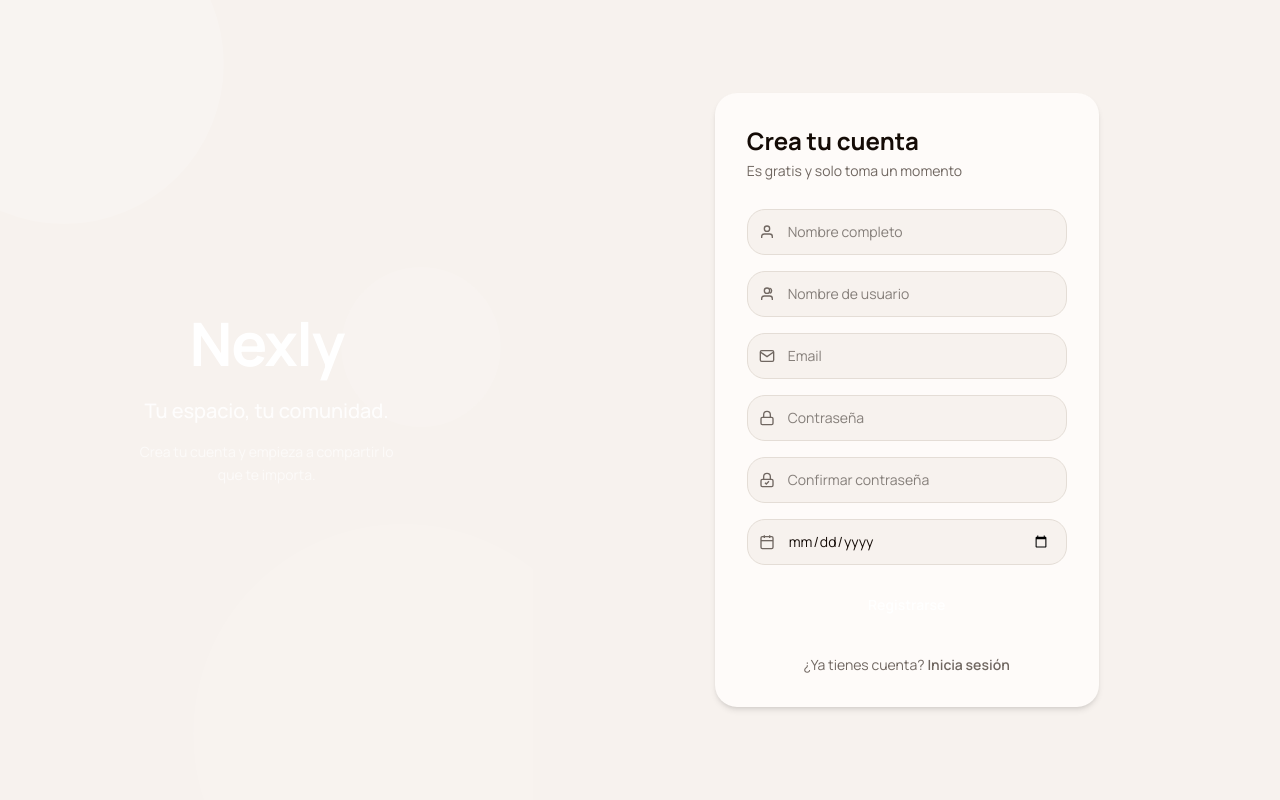
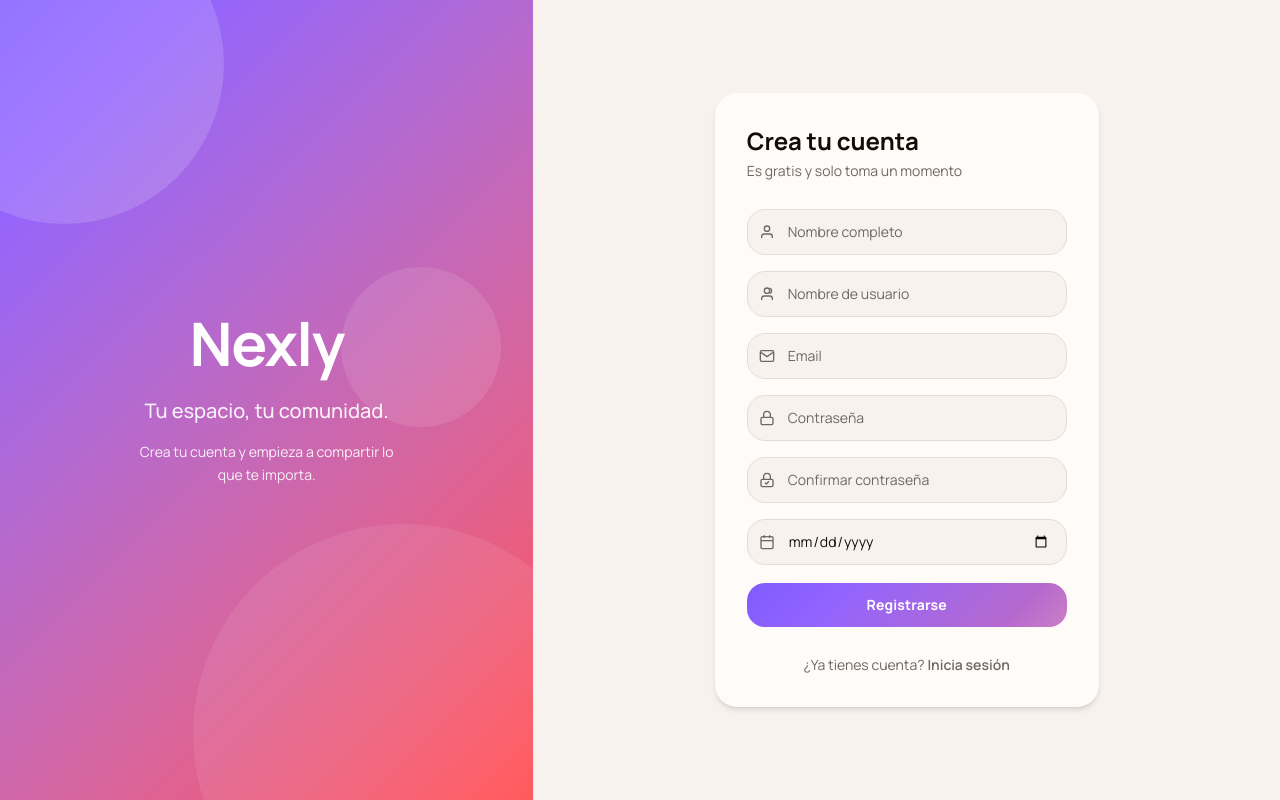
Before and after one commit to MateoCastro47/Nexly-Project, a React (Vite) app in the folder NexlyFront/: page /register in a window 1280 px wide. Built offline with nearby package versions, Linux system fonts and the light colour scheme; no server answers.

Commit message:
style: eliminar botón Publicar del sidebar y corregir estilos de Register

```diff
--- a/NexlyFront/src/components/layout/Sidebar.tsx
+++ b/NexlyFront/src/components/layout/Sidebar.tsx
@@ -106,16 +106,6 @@ export default function Sidebar() {
           ))}
         </nav>
 
-        {/* Botón crear post */}
-        <button
-          className="btn-primary w-full mt-6 py-3 rounded-2xl text-sm font-bold flex items-center justify-center gap-2"
-        >
-          <svg className="w-5 h-5" viewBox="0 0 24 24" fill="none" stroke="currentColor" strokeWidth="2.5" strokeLinecap="round">
-            <line x1="12" y1="5" x2="12" y2="19" />
-            <line x1="5" y1="12" x2="19" y2="12" />
-          </svg>
-          Publicar
-        </button>
       </div>
 
       {usuario && (
--- a/NexlyFront/src/pages/Auth/Register.tsx
+++ b/NexlyFront/src/pages/Auth/Register.tsx
@@ -2,34 +2,6 @@ import { useState } from 'react'
 import { Link, useNavigate } from 'react-router-dom'
 import { useAuthStore } from '../../store/authStore'
 import { register } from '../../api/auth'
-
-const campos = [
-  { field: 'nombreCompleto', placeholder: 'Nombre completo',   type: 'text',     icon: (
-    <svg className="w-4 h-4" viewBox="0 0 24 24" fill="none" stroke="currentColor" strokeWidth="2">
-      <path d="M20 21v-2a4 4 0 0 0-4-4H8a4 4 0 0 0-4 4v2" />
-      <circle cx="12" cy="7" r="4" />
-    </svg>
-  )},
-  { field: 'nombreUsuario',  placeholder: 'Nombre de usuario', type: 'text',     icon: (
-    <svg className="w-4 h-4" viewBox="0 0 24 24" fill="none" stroke="currentColor" strokeWidth="2">
-      <path d="M20 21v-2a4 4 0 0 0-4-4H8a4 4 0 0 0-4 4v2" />
-      <circle cx="12" cy="7" r="4" />
-      <path d="M16 3.13a4 4 0 0 1 0 7.75" />
-    </svg>
-  )},
-  { field: 'email',          placeholder: 'Email',             type: 'email',    icon: (
-    <svg className="w-4 h-4" viewBox="0 0 24 24" fill="none" stroke="currentColor" strokeWidth="2">
-      <path d="M4 4h16c1.1 0 2 .9 2 2v12c0 1.1-.9 2-2 2H4c-1.1 0-2-.9-2-2V6c0-1.1.9-2 2-2z" />
-      <polyline points="22,6 12,13 2,6" />
-    </svg>
-  )},
-  { field: 'contrasena',     placeholder: 'Contraseña',        type: 'password', icon: (
-    <svg className="w-4 h-4" viewBox="0 0 24 24" fill="none" stroke="currentColor" strokeWidth="2">
-      <rect x="3" y="11" width="18" height="11" rx="2" ry="2" />
-      <path d="M7 11V7a5 5 0 0 1 10 0v4" />
-    </svg>
-  )},
-]
 
 export default function Register() {
   const navigate = useNavigate()
@@ -44,7 +16,6 @@ export default function Register() {
   })
   const [error, setError] = useState('')
   const [loading, setLoading] = useState(false)
-  const [focused, setFocused] = useState<string | null>(null)
 
   const handleSubmit = async (e: { preventDefault(): void }) => {
     e.preventDefault()
@@ -66,21 +37,13 @@ export default function Register() {
     }
   }
 
-  const inputStyle = (name: string) => ({
-    border: `1px solid ${focused === name ? 'var(--color-brand)' : 'var(--color-border)'}`,
-    background: 'var(--color-bg)',
-    color: 'var(--color-text)',
-    outline: 'none',
-    transition: 'border-color 0.15s',
-  })
-
   return (
     <div className="h-screen flex overflow-hidden">
 
       {/* ── Panel izquierdo (branding) ── */}
       <div
         className="hidden lg:flex lg:w-5/12 flex-col items-center justify-center p-14 relative overflow-hidden shrink-0"
-        style={{ background: 'linear-gradient(145deg, var(--color-brand-dark) 0%, var(--color-brand) 100%)' }}
+        style={{ background: 'var(--gradient-brand)' }}
       >
         <div className="absolute -top-24 -left-24 w-80 h-80 rounded-full opacity-[0.15]" style={{ background: 'white' }} />
         <div className="absolute -bottom-36 -right-20 w-[420px] h-[420px] rounded-full opacity-[0.08]" style={{ background: 'white' }} />
@@ -89,7 +52,7 @@ export default function Register() {
         <div className="relative z-10 text-center text-white select-none">
           <p className="text-6xl font-bold tracking-tight mb-6">Nexly</p>
           <p className="text-xl font-medium opacity-90 mb-4">Tu espacio, tu comunidad.</p>
-          <p className="text-sm opacity-65 max-w-[260px] leading-relaxed mx-auto">
+          <p className="text-sm opacity-90 max-w-[260px] leading-relaxed mx-auto">
             Crea tu cuenta y empieza a compartir lo que te importa.
           </p>
         </div>
@@ -117,25 +80,78 @@ export default function Register() {
 
           <form onSubmit={handleSubmit} className="flex flex-col gap-4">
 
-            {/* Campos base */}
-            {campos.map(({ field, placeholder, type, icon }) => (
-              <div key={field} className="relative">
+            {/* Nombre completo */}
+            <div className="relative">
               <span className="absolute inset-y-0 left-3 flex items-center pointer-events-none" style={{ color: 'var(--color-muted)' }}>
-                  {icon}
+                <svg className="w-4 h-4" viewBox="0 0 24 24" fill="none" stroke="currentColor" strokeWidth="2">
+                  <path d="M20 21v-2a4 4 0 0 0-4-4H8a4 4 0 0 0-4 4v2" />
+                  <circle cx="12" cy="7" r="4" />
+                </svg>
               </span>
               <input
-                  type={type}
-                  placeholder={placeholder}
+                type="text"
+                placeholder="Nombre completo"
                 required
-                  value={form[field as keyof typeof form]}
-                  onChange={(e) => setForm({ ...form, [field]: e.target.value })}
-                  onFocus={() => setFocused(field)}
-                  onBlur={() => setFocused(null)}
-                  className="w-full rounded-xl pl-10 pr-4 py-3 text-sm"
-                  style={inputStyle(field)}
+                value={form.nombreCompleto}
+                onChange={(e) => setForm({ ...form, nombreCompleto: e.target.value })}
+                className="input w-full rounded-xl pl-10 pr-4 py-3 text-sm"
               />
             </div>
-            ))}
+
+            {/* Nombre de usuario */}
+            <div className="relative">
+              <span className="absolute inset-y-0 left-3 flex items-center pointer-events-none" style={{ color: 'var(--color-muted)' }}>
+                <svg className="w-4 h-4" viewBox="0 0 24 24" fill="none" stroke="currentColor" strokeWidth="2">
+                  <path d="M20 21v-2a4 4 0 0 0-4-4H8a4 4 0 0 0-4 4v2" />
+                  <circle cx="12" cy="7" r="4" />
+                  <path d="M16 3.13a4 4 0 0 1 0 7.75" />
+                </svg>
+              </span>
+              <input
+                type="text"
+                placeholder="Nombre de usuario"
+                required
+                value={form.nombreUsuario}
+                onChange={(e) => setForm({ ...form, nombreUsuario: e.target.value })}
+                className="input w-full rounded-xl pl-10 pr-4 py-3 text-sm"
+              />
+            </div>
+
+            {/* Email */}
+            <div className="relative">
+              <span className="absolute inset-y-0 left-3 flex items-center pointer-events-none" style={{ color: 'var(--color-muted)' }}>
+                <svg className="w-4 h-4" viewBox="0 0 24 24" fill="none" stroke="currentColor" strokeWidth="2">
+                  <path d="M4 4h16c1.1 0 2 .9 2 2v12c0 1.1-.9 2-2 2H4c-1.1 0-2-.9-2-2V6c0-1.1.9-2 2-2z" />
+                  <polyline points="22,6 12,13 2,6" />
+                </svg>
+              </span>
+              <input
+                type="email"
+                placeholder="Email"
+                required
+                value={form.email}
+                onChange={(e) => setForm({ ...form, email: e.target.value })}
+                className="input w-full rounded-xl pl-10 pr-4 py-3 text-sm"
+              />
+            </div>
+
+            {/* Contraseña */}
+            <div className="relative">
+              <span className="absolute inset-y-0 left-3 flex items-center pointer-events-none" style={{ color: 'var(--color-muted)' }}>
+                <svg className="w-4 h-4" viewBox="0 0 24 24" fill="none" stroke="currentColor" strokeWidth="2">
+                  <rect x="3" y="11" width="18" height="11" rx="2" ry="2" />
+                  <path d="M7 11V7a5 5 0 0 1 10 0v4" />
+                </svg>
+              </span>
+              <input
+                type="password"
+                placeholder="Contraseña"
+                required
+                value={form.contrasena}
+                onChange={(e) => setForm({ ...form, contrasena: e.target.value })}
+                className="input w-full rounded-xl pl-10 pr-4 py-3 text-sm"
+              />
+            </div>
 
             {/* Confirmar contraseña */}
             <div className="relative">
@@ -152,10 +168,7 @@ export default function Register() {
                 required
                 value={form.confirmarContrasena}
                 onChange={(e) => setForm({ ...form, confirmarContrasena: e.target.value })}
-                onFocus={() => setFocused('confirmarContrasena')}
-                onBlur={() => setFocused(null)}
-                className="w-full rounded-xl pl-10 pr-4 py-3 text-sm"
-                style={inputStyle('confirmarContrasena')}
+                className="input w-full rounded-xl pl-10 pr-4 py-3 text-sm"
               />
             </div>
 
@@ -175,10 +188,7 @@ export default function Register() {
                 max={new Date().toISOString().split('T')[0]}
                 value={form.fechaNacimiento}
                 onChange={(e) => setForm({ ...form, fechaNacimiento: e.target.value })}
-                onFocus={() => setFocused('fechaNacimiento')}
-                onBlur={() => setFocused(null)}
-                className="w-full rounded-xl pl-10 pr-4 py-3 text-sm"
-                style={inputStyle('fechaNacimiento')}
+                className="input w-full rounded-xl pl-10 pr-4 py-3 text-sm"
               />
             </div>
 
@@ -189,8 +199,7 @@ export default function Register() {
             <button
               type="submit"
               disabled={loading}
-              className="w-full rounded-xl py-3 text-sm font-semibold text-white disabled:opacity-50 mt-0.5"
-              style={{ background: 'var(--color-brand)', cursor: loading ? 'not-allowed' : 'pointer' }}
+              className="btn-primary w-full rounded-xl py-3 text-sm mt-0.5"
             >
               {loading ? 'Creando cuenta...' : 'Registrarse'}
             </button>
```
Lines whose indentation alone changed are shown as unchanged.
